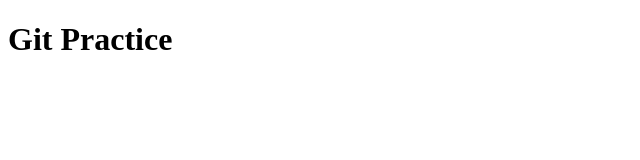
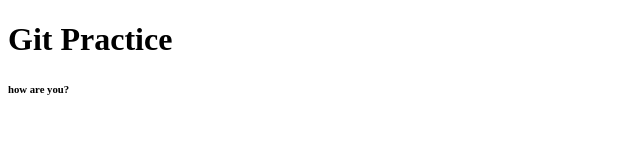
Before and after one commit to uzma0/gitPractice, a plain HTML site: page index.html in a window 1280 px wide. Shown: the full height of the page, 0-640 px from the left. Drawn offline with Linux system fonts and the light colour scheme.

Commit message:
created h6

```diff
--- a/index.html
+++ b/index.html
@@ -7,5 +7,6 @@
 </head>
 <body>
     <h1>Git Practice</h1>
+    <h6>how are you?</h6>
 </body>
 </html>
```
